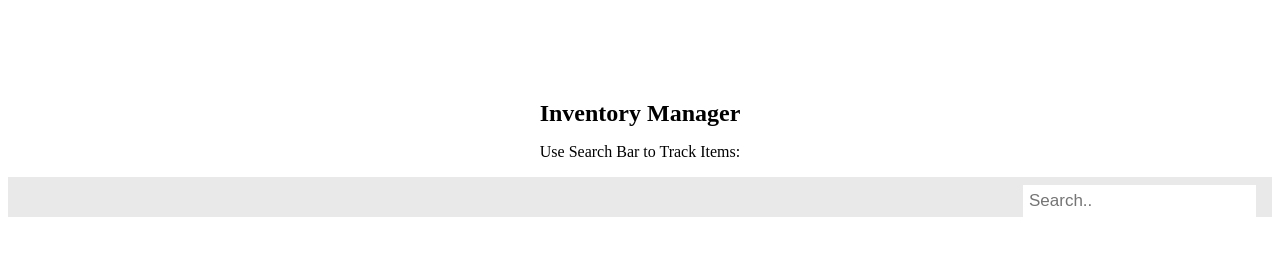
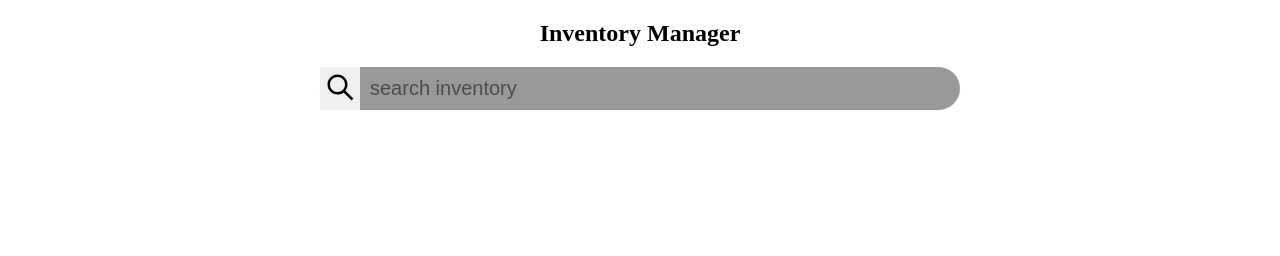
Before and after one commit to demasiCodes/InventoryManager, a plain HTML site: page index.html in a window 1280 px wide. Drawn offline with Linux system fonts and the light colour scheme.

Commit message:
Search Bar UI

```diff
--- a/app.js
+++ b/app.js
@@ -1,10 +1,16 @@
 window.addEventListener('DOMContentLoaded', function () {
-    var titleElement = document.getElementById('title');
-    var bodyElement = document.getElementById('body');
+    const searchInput = document.getElementById('search-input');
+    const searchIcon = document.getElementById('search-icon');
+    const searchButton = document.querySelector('.search-bar button');
 
-    // Update the title
-    titleElement.textContent = 'Inventory Manager';
-
-    // Update the body
-    bodyElement.textContent = 'Use Search Bar to Track Items:';
+    searchInput.addEventListener('input', function () {
+        const inputValue = searchInput.value;
+        if (inputValue !== '') {
+            searchIcon.style.fill = 'white'; // Change the color of the icon to white when there is input
+            searchButton.style.background = 'green'; // Change the background color to green when there is input
+        } else {
+            searchIcon.style.fill = 'black'; // Revert the color of the icon to the original color when input is empty
+            searchButton.style.background = 'rgb(154, 153, 153)'; // Revert the background color to the original color when input is empty
+        }
+    });
 });
--- a/index.html
+++ b/index.html
@@ -8,13 +8,21 @@
 
 <body>
   <div class="container">
-    <h1 id="title">App Title</h1>
-    <p id="body">App Body</p>
+    <h1 id="title">Inventory Manager</h1>
   </div>
   <script src="app.js"></script>
 
-  <div class="topnav">
-    <input type="text" placeholder="Search..">
+  <div class="search-bar-container">
+    <form action="" class="search-bar">
+        <button type="submit">
+            <svg xmlns="http://www.w3.org/2000/svg" width="800px" height="800px" viewBox="0 0 24 24" fill="none">
+                <path id="search-icon" fill-rule="evenodd" clip-rule="evenodd"
+                    d="M15 10.5C15 12.9853 12.9853 15 10.5 15C8.01472 15 6 12.9853 6 10.5C6 8.01472 8.01472 6 10.5 6C12.9853 6 15 8.01472 15 10.5ZM14.1793 15.2399C13.1632 16.0297 11.8865 16.5 10.5 16.5C7.18629 16.5 4.5 13.8137 4.5 10.5C4.5 7.18629 7.18629 4.5 10.5 4.5C13.8137 4.5 16.5 7.18629 16.5 10.5C16.5 11.8865 16.0297 13.1632 15.2399 14.1792L20.0304 18.9697L18.9697 20.0303L14.1793 15.2399Z"
+                    fill="black" />
+            </svg>
+        </button>
+        <input id="search-input" type="text" placeholder="search inventory">
+    </form>
   </div>
 
 </body>
--- a/styles.css
+++ b/styles.css
@@ -1,73 +1,46 @@
+* {
+    margin: 0;
+    border: 0;
+    padding: 0;
+}
+/* Header */
 .container {
     text-align: center;
-    margin-top: 100px;
+    margin-top: 20px;
+    margin-bottom: 20px;
 }
-
 #title {
     font-size: 24px;
 }
-
-#body {
-    font-size: 16px;
+/* Search Bar */
+.search-bar-container {
+    display: flex;
+    flex-direction: column;
+    align-items: center;
 }
-
-/* Search Bar */
-
-/* Add a black background color to the top navigation bar */
-.topnav {
-    overflow: hidden;
-    background-color: #e9e9e9;
+.search-bar {
+    width: 50%;
+    background: rgb(154, 153, 153);
+    display: flex;
+    border-radius: 60px;
 }
-
-/* Style the links inside the navigation bar */
-.topnav a {
-    float: left;
-    display: block;
+.search-bar input {
+    background: transparent;
+    flex: 1;
+    outline: none;
+    font-size: 20px;
     color: black;
-    text-align: center;
-    padding: 14px 16px;
-    text-decoration: none;
-    font-size: 17px;
+    padding: 10px;
+    margin-left: 0px;
 }
-
-/* Change the color of links on hover */
-.topnav a:hover {
-    background-color: #ddd;
+::placeholder {
     color: black;
+    opacity: .5;
 }
-
-/* Style the "active" element to highlight the current page */
-.topnav a.active {
-    background-color: #2196F3;
-    color: white;
+.search-bar button svg {
+    width: 40px;
+    height: 40px;
+    cursor: pointer;
+    border-left: 10px;
 }
-
-/* Style the search box inside the navigation bar */
-.topnav input[type=text] {
-    float: right;
-    padding: 6px;
-    border: none;
-    margin-top: 8px;
-    margin-right: 16px;
-    font-size: 17px;
-}
-
-/* When the screen is less than 600px wide, stack the links and the search field vertically instead of horizontally */
-@media screen and (max-width: 600px) {
-
-    .topnav a,
-    .topnav input[type=text] {
-        float: none;
-        display: block;
-        text-align: left;
-        width: 100%;
-        margin: 0;
-        padding: 14px;
-    }
-
-    .topnav input[type=text] {
-        border: 1px solid #ccc;
-    }
-}
-
 /* End Search Bar */
```
Also changed, not shown: 2 other files.
